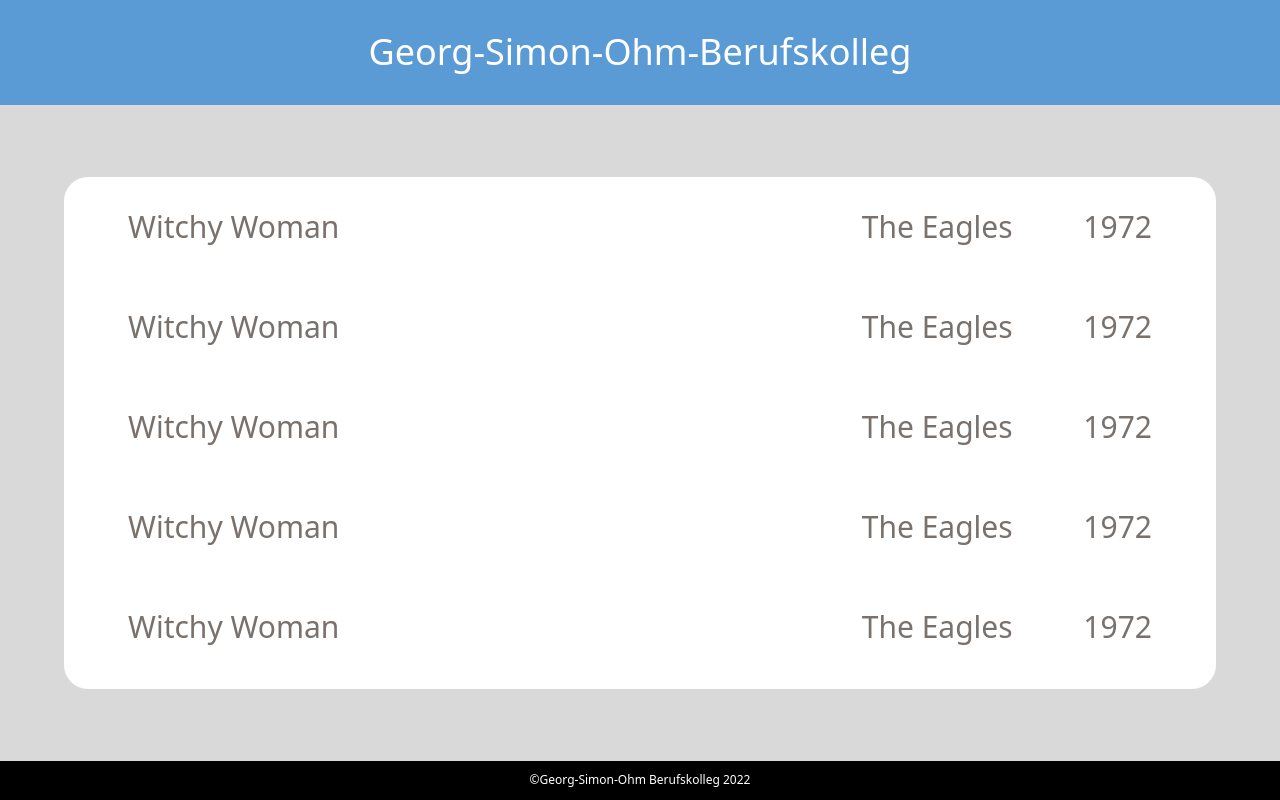
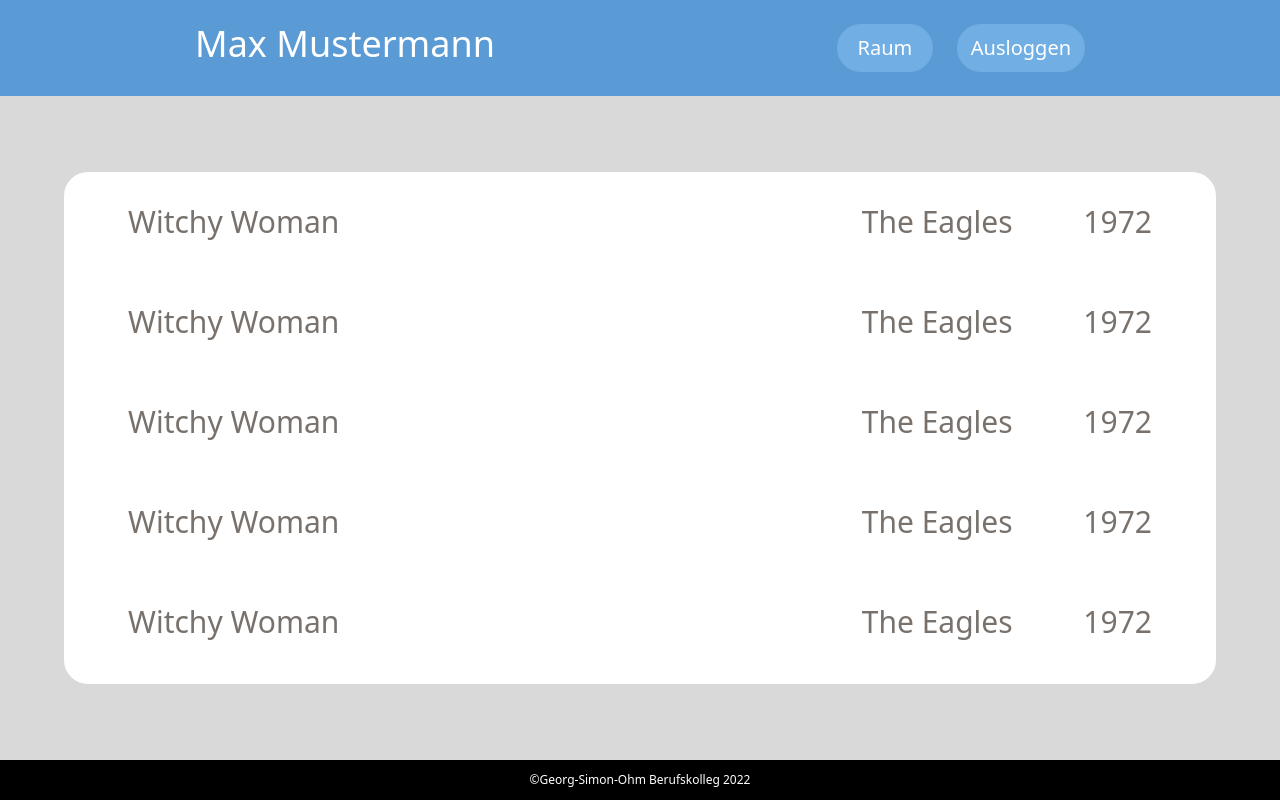
Before and after one commit to FI005GRP4RaumbetreuerApp/frontend, a React (Create React App) app: page /overview in a window 1280 px wide. Built offline with nearby package versions, Linux system fonts and the light colour scheme.

Commit message:
header buttons

```diff
--- a/package.json
+++ b/package.json
@@ -6,8 +6,10 @@
     "@types/node": "^16.10.2",
     "@types/react": "^17.0.26",
     "axios": "^1.1.3",
+    "bootstrap": "^5.2.2",
     "email-validator": "^2.0.4",
     "react": "^18.2.0",
+    "react-bootstrap": "^2.6.0",
     "react-dom": "^18.2.0",
     "react-refresh": "0.11.0",
     "react-router-dom": "5.2.0",
--- a/src/layouts/Header.tsx
+++ b/src/layouts/Header.tsx
@@ -6,10 +6,25 @@ interface HeaderProps {
 
 const Header: FC<HeaderProps> = ({ showHeaderButtons }) => {
   return (
-    <div className="flex flex-col bg-primary h-32 w-full justify-center items-center">
-      <span className=" text-white   sm:text-4xl xs:text-3xl text-2xl">
-        Georg-Simon-Ohm-Berufskolleg
-      </span>
+    <div className="flex flex-row bg-primary justify-center">
+      {showHeaderButtons == false && (
+        <span className="m-6 text-white sm:text-4xl xs:text-xl text-2xl">
+          Georg-Simon-Ohm-Berufskolleg
+        </span>
+      )}
+      {showHeaderButtons == true && (
+        <div className="flex flex-row bg-primary m-6 w-full justify-around">
+          <span className="flex text-white text-4xl">Max Mustermann</span>
+          <div className="flex gap-6">
+            <button className="bg-secondary w-24 h-12 rounded-3xl text-white text-xl">
+              Raum
+            </button>
+            <button className="bg-secondary w-32 h-12 rounded-3xl text-white text-xl">
+              Ausloggen
+            </button>
+          </div>
+        </div>
+      )}
     </div>
   )
 }
```
Also changed, not shown: 1 other file (tests, documents, lock files or other folders).
